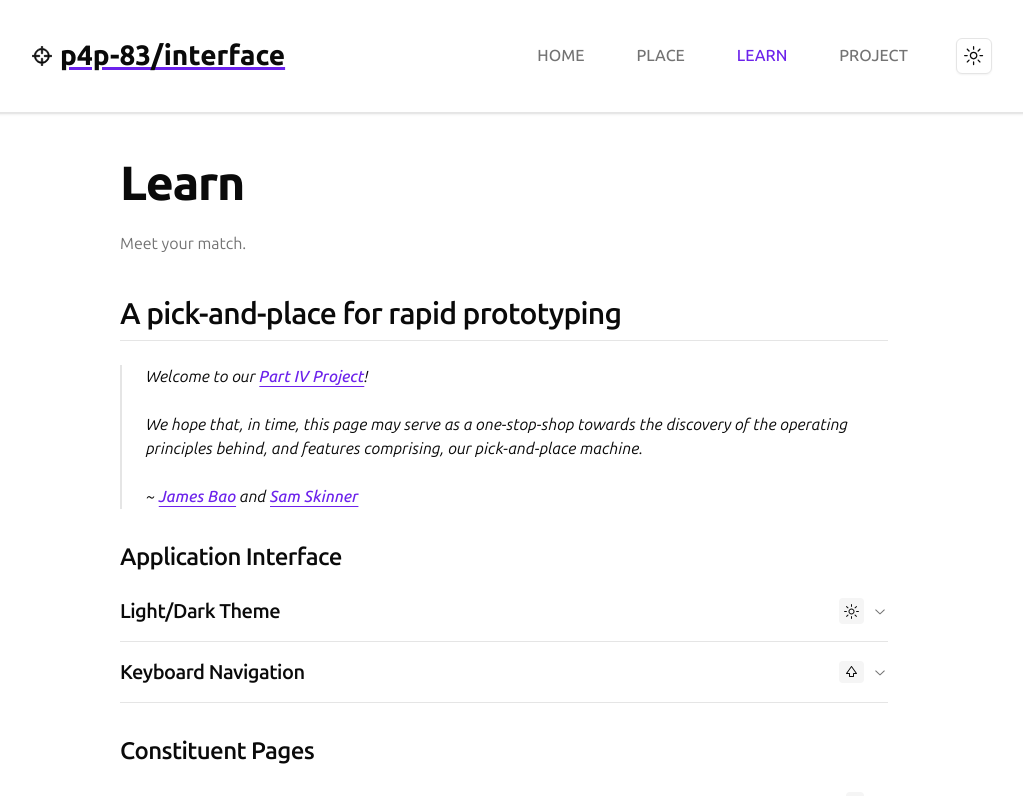
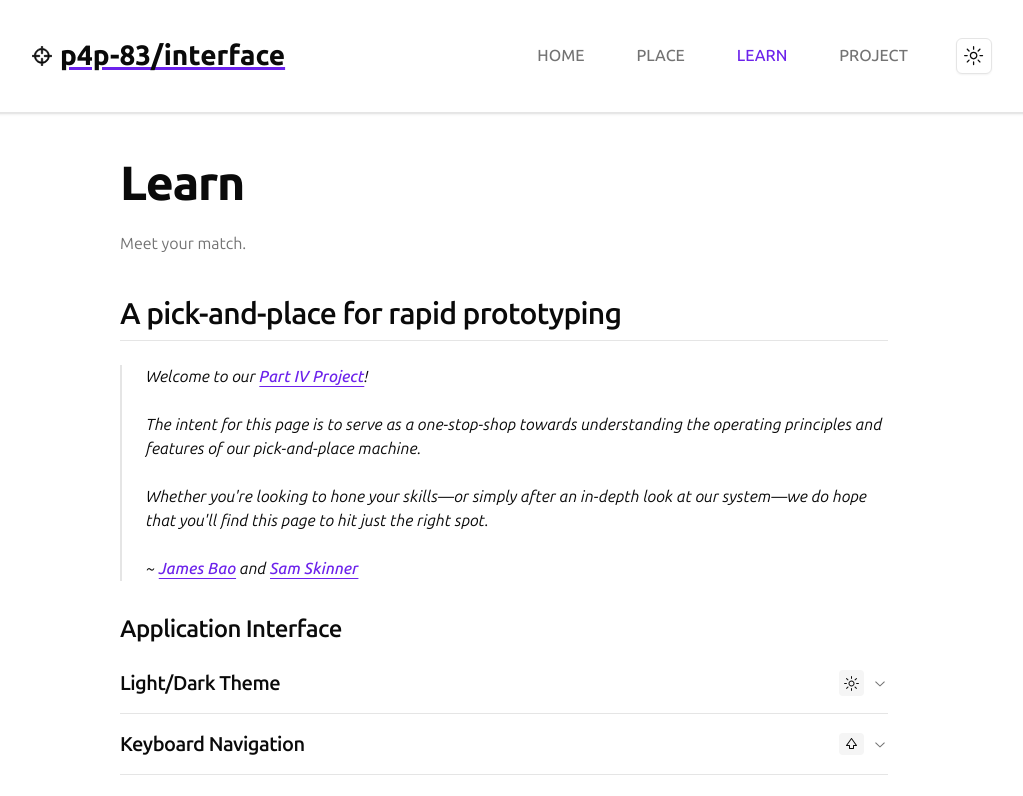
Before and after one commit to p4p-83/interface, a Next.js app in the folder client/: page /learn in a window 1280 px wide. Shown: the top 796 px of the page, without its empty margins (136-1159 px from the left). Built offline with nearby package versions, Linux system fonts and the light colour scheme.

Commit message:
feat: :memo: update `/learn` page introduction

```diff
--- a/client/src/app/learn/page.tsx
+++ b/client/src/app/learn/page.tsx
@@ -67,7 +67,10 @@ export default function Learn() {
             Welcome to our <TypographyLink href={GLOBALS.PAGES.PROJECT.path}>Part IV Project</TypographyLink>!
             <br />
             <br />
-            We hope that, in time, this page may serve as a one-stop-shop towards the discovery of the operating principles behind, and features comprising, our pick-and-place machine.
+            The intent for this page is to serve as a one-stop-shop towards understanding the operating principles and features of our pick-and-place machine.
+            <br />
+            <br />
+            Whether you&apos;re looking to hone your skills—or simply after an in-depth look at our system—we do hope that you&apos;ll find this page to hit just the right spot.
             <br />
             <br />
             ~ <TypographyLink href={GLOBALS.JAMES}>James Bao</TypographyLink> and <TypographyLink href={GLOBALS.SAM}>Sam Skinner</TypographyLink>
```
